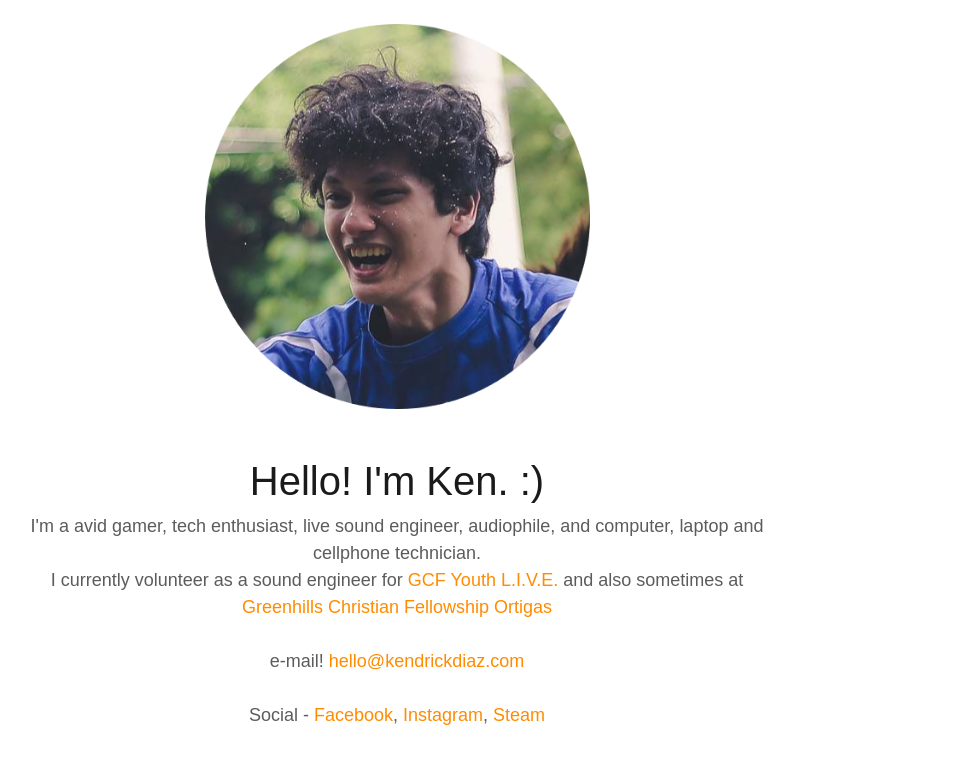
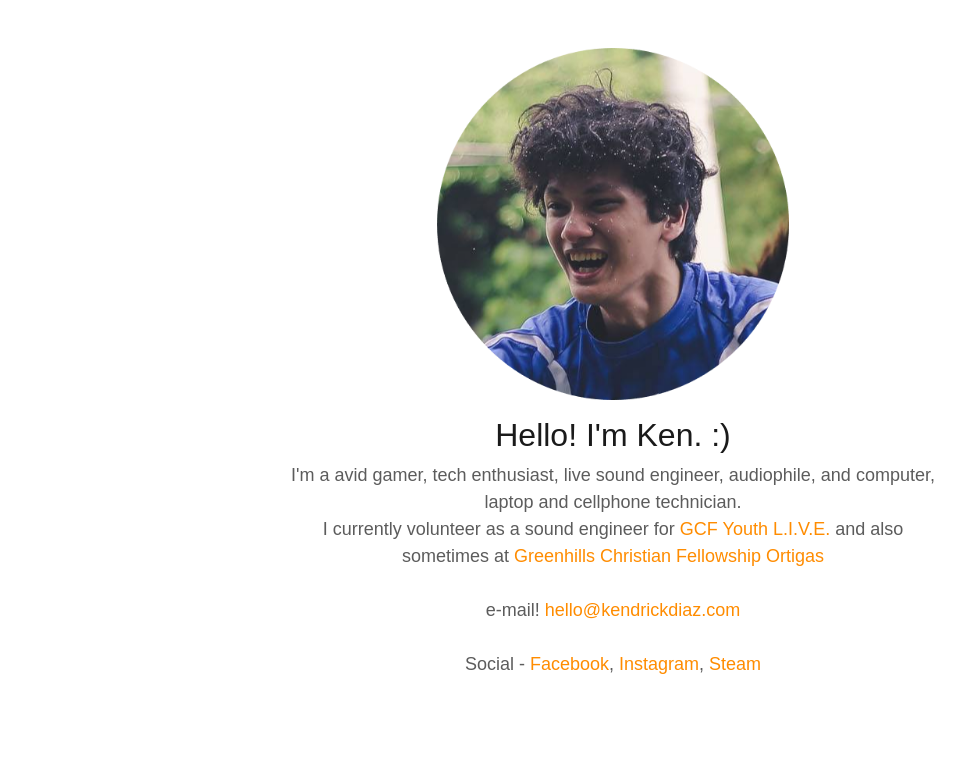
Before and after one commit to kenorki/kendrickdiaz.github.io, a plain HTML site: page index.html in a window 1280 px wide. Shown: the whole page, without its empty margins (27-992 px from the left). Drawn offline with Linux system fonts and the light colour scheme; a web font is replaced by a local one.

Commit message:
Update index.html

```diff
--- a/index.html
+++ b/index.html
@@ -11,15 +11,12 @@
 
 
 
-    <div class="position-absolute">
-        <section>
-        <div class="container h-100 text-center">
+    <div class="container p-5">
+        <div class="text-center">
             <img style="width: 50%" src="img/pic.png">
         </div>
-        </section>
-        <section>
-        <div class="container text-center">
-            <h1>Hello! I'm Ken. :) </h1>
+        <div class="text-center p-3">
+            <h2>Hello! I'm Ken. :) </h2>
             <p>
             I'm a avid gamer, tech enthusiast, live sound engineer, audiophile, and computer, laptop and cellphone technician.<br>
             I currently volunteer as a sound engineer for <a style="color:#FF8C00;" href="http://gcfyouthlive.com/"target="_blank">GCF Youth L.I.V.E.</a> and also sometimes at <a style="color:#FF8C00;" href="http://www.gcf.org.ph/"target="_blank">Greenhills Christian Fellowship Ortigas</a> <br><br>
@@ -27,7 +24,7 @@
             Social -  <a style="color:#FF8C00;" href="https://www.facebook.com/Kenorki"target="_blank">Facebook</a>, <a style="color:#FF8C00;" href="http://instagram.com/Kenorki"target="_blank">Instagram</a>, <a style="color:#FF8C00;" href="https://steamcommunity.com/id/Kenorki/"target="_blank">Steam</a>
             </p>
         </div>
-        </section>
+
     </div>
 
 
```
